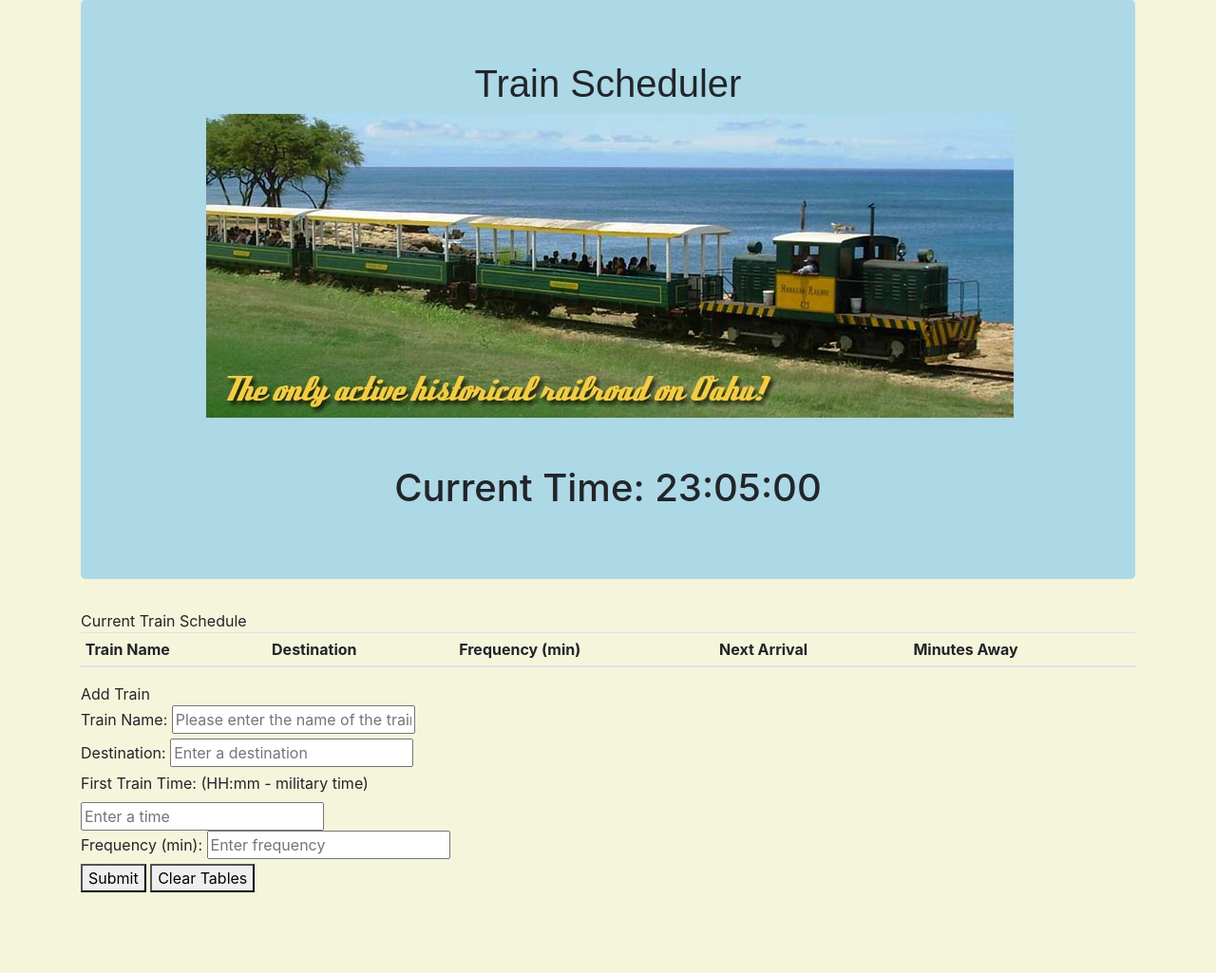
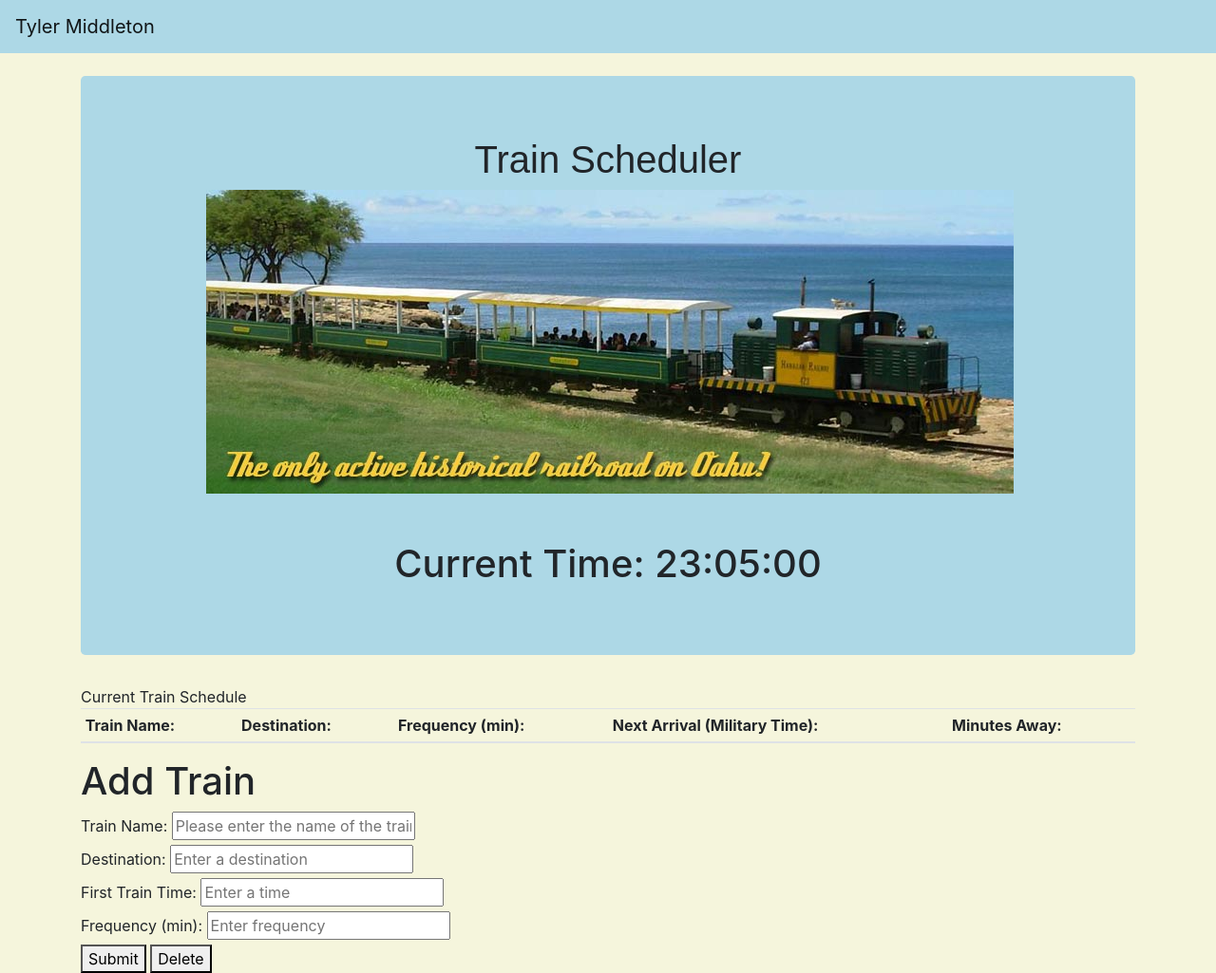
Before and after one commit to RestrictedUser/TrainActivity, a plain HTML site: page index.html in a window 1280 px wide. Shown: the whole page at 95% size. Before the commit the page ends 940 px from the top, so only its background shows below. Drawn offline with nearby package versions, Linux system fonts and the light colour scheme; no server answers; a script that the page names is missing.

Commit message:
final draft

```diff
--- a/Assets/css/style.css
+++ b/Assets/css/style.css
@@ -1,5 +1,6 @@
 .jumbotron{
     background-color: lightblue;
+
 }
 
 body{
@@ -19,3 +20,7 @@ img{
 .text-center{
     font-family: fantasy;
 }
+
+.bg-light{
+    background-color: lightblue!important;
+}
--- a/Assets/javascript/app.js
+++ b/Assets/javascript/app.js
@@ -1,4 +1,4 @@
-
+// Delete button needs to be fixed. Have to find out how to remove the child_added to delete because you cant delete the datebase data
 
 var config = {
 apiKey: "AIzaSyDGPV_2V0cMf8EQbXr2-cw2-SLbT4djRaY",
@@ -15,11 +15,15 @@ var database = firebase.database();
 
 // starting values
 
+// Train name and destination
 var trainName= "";
+var trainDest = "";
+
+
+// time related var
+var trainFreq = ""
 var currentTime = "";
-var trainDest = "";
 var trainTime = "";
-var trainFreq = "";
 var timeDiff = "";
 var timeRemainder = 0;
 var nextArrival = 0;
@@ -40,13 +44,18 @@ $("#add-train-data").on('click', function(event){
 
     firstTrainInput = moment($('#train-time').val().trim(), "HH:mm").format("HH:mm");
 
-    // if train time is invalid (out of 24hr military time) then display error msg
+    // display error if time is invalid
 
     if(firstTrainInput !== 'Invalid date') {
+
+        newTrain.firstTrain = firstTrainInput;
+
         newTrain.name = $("#train-name").val().trim();
+
         newTrain.dest= $("#train-destination").val().trim();
-        newTrain.firstTrain = firstTrainInput;
+
         newTrain.freq = $("#train-freq").val().trim();
+
     } else {
         alert("Please enter a valid First Train Time");
         clearInput();
@@ -60,12 +69,7 @@ $("#add-train-data").on('click', function(event){
 
 });
 
-function clearInput(){
-    $("#train-name").val("");
-    $("#train-destination").val("");
-    $("#train-time").val("");
-    $("#train-freq").val("");
-}
+
 
 // create table
 database.ref().on("child_added", function (snapshot){
@@ -99,9 +103,13 @@ database.ref().on("child_added", function (snapshot){
 });
 
 // Not currently working. Value can be set to "" but as long as database has the data it sends the data back on pageload.
-$("#delete").on('click', function(event){
-    $(database).val("");
-})
+
+
+$("#delete").on('click', function(event) {
+    $("#trainData").val("");
+    console.log("test");
+
+});
 
         //clock
         function startTime() {
@@ -120,4 +128,13 @@ $("#delete").on('click', function(event){
             if (i < 10) {i = "0" + i};  // add zero in front of numbers < 10
             return i;
         }
-// })
+            // clear input values of input elements
+            function clearInput(){
+                $("#train-name").val("");
+
+                $("#train-destination").val("");
+
+                $("#train-time").val("");
+
+                $("#train-freq").val("");
+            }
--- a/index.html
+++ b/index.html
@@ -19,6 +19,18 @@
 
 </head>
 <body>
+
+        <header>
+                <nav class="navbar navbar-expand-lg navbar-light bg-light">
+					<a class="navbar-brand" href="https://www.linkedin.com/in/tyler-middleton-bab663139/" target="_blank">Tyler Middleton</a>
+					<button class="navbar-toggler" type="button" data-toggle="collapse" data-target="#navbarSupportedContent" aria-controls="navbarSupportedContent" aria-expanded="false" aria-label="Toggle navigation">
+					  <span class="navbar-toggler-icon"></span>
+					</button>
+					  </form>
+					</div>
+				  </nav>
+            </header>
+            <br>
 
     <body onload="startTime()">
                     <div class="container">
@@ -45,11 +57,11 @@
                                     <table class="table table-sm">
                                     <thead>
                                         <tr>
-                                            <th>Train Name</th>
-                                            <th>Destination</th>
-                                            <th>Frequency (min)</th>
-                                            <th>Next Arrival</th>
-                                            <th>Minutes Away</th>
+                                            <th>Train Name:</th>
+                                            <th>Destination:</th>
+                                            <th>Frequency (min):</th>
+                                            <th>Next Arrival  (Military Time):</th>
+                                            <th>Minutes Away:</th>
                                         </tr>
                                     </thead>
                                     <tbody id="trainData">
@@ -63,7 +75,7 @@
                     <div class="row">
                         <div class="col-sm-6">
                             <div class="panel panel-default">
-                                <div class="panel-heading trainInputs">Add Train</div>
+                                <div class="panel-heading trainInputs"><h1>Add Train</h1></div>
                                 <div class="panel-body">
                                     <form id="add-form">
                                         <div class="inputs">
@@ -77,7 +89,7 @@
                                         </div>
 
                                         <div class="inputs">
-                                            <label>First Train Time: (HH:mm - military time) </label>
+                                            <label>First Train Time: </label>
                                             <input type="text" name="iTime" placeholder="Enter a time" id="train-time">
                                         </div>
 
@@ -88,7 +100,7 @@
 
                                         <button type="submit" class="inputButton" id="add-train-data">Submit</button>
 
-                                        <button type="submit" class="inputButton" id="delete">Clear Tables</button>
+                                        <button type="reset" class="inputButton" id="delete">Delete</button>
                                     </form>
                                 </div>
                             </div>
```
